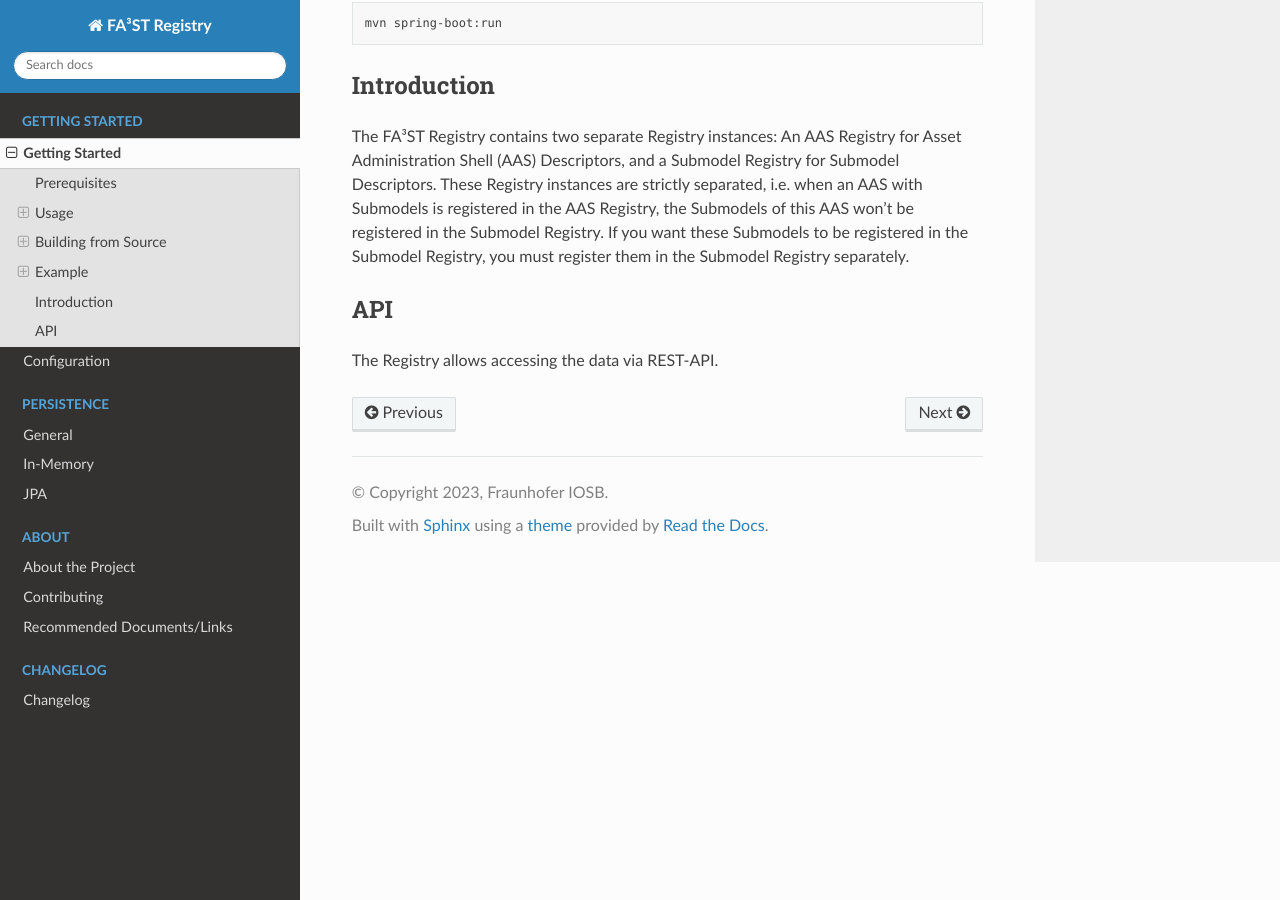
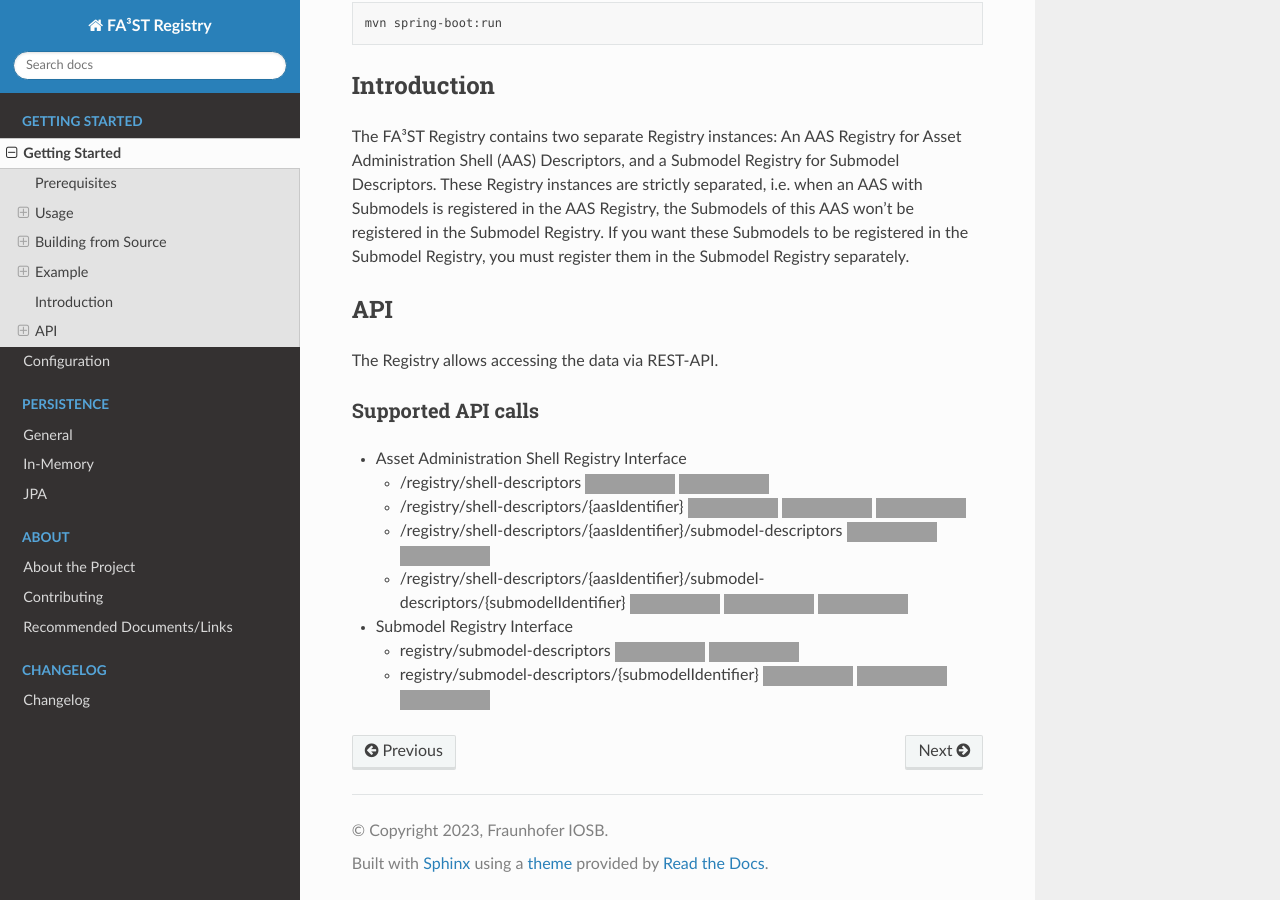
Before and after one commit to FraunhoferIOSB/FAAAST-Registry, a Sphinx documentation site: the page built from docs/source/gettingstarted/gettingstarted.md, in a window 1280 px wide and 900 px high, scrolled down 1240 px. Built offline with Sphinx 7.4.7 and the Read the Docs theme 2.0.0, drawn with Linux system fonts in a browser that asks for light colours; grey boxes are pictures that could not be loaded.

```diff
--- a/docs/source/gettingstarted/gettingstarted.md
+++ b/docs/source/gettingstarted/gettingstarted.md
@@ -62,3 +62,15 @@ The FA³ST Registry contains two separate Registry instances: An AAS Registry fo
 ## API
 
 The Registry allows accessing the data via REST-API.
+
+### Supported API calls
+
+-   Asset Administration Shell Registry Interface
+    -   /registry/shell-descriptors ![GET](https://img.shields.io/badge/GET-blue) ![POST](https://img.shields.io/badge/POST-brightgreen)
+    -   /registry/shell-descriptors/{aasIdentifier} ![GET](https://img.shields.io/badge/GET-blue) ![PUT](https://img.shields.io/badge/PUT-orange) ![DELETE](https://img.shields.io/badge/DELETE-red)
+    -   /registry/shell-descriptors/{aasIdentifier}/submodel-descriptors ![GET](https://img.shields.io/badge/GET-blue) ![POST](https://img.shields.io/badge/POST-brightgreen)
+    -   /registry/shell-descriptors/{aasIdentifier}/submodel-descriptors/{submodelIdentifier} ![GET](https://img.shields.io/badge/GET-blue) ![PUT](https://img.shields.io/badge/PUT-orange) ![DELETE](https://img.shields.io/badge/DELETE-red)
+
+-   Submodel Registry Interface
+    -   registry/submodel-descriptors ![GET](https://img.shields.io/badge/GET-blue) ![POST](https://img.shields.io/badge/POST-brightgreen)
+    -   registry/submodel-descriptors/{submodelIdentifier} ![GET](https://img.shields.io/badge/GET-blue) ![PUT](https://img.shields.io/badge/PUT-orange) ![DELETE](https://img.shields.io/badge/DELETE-red)
```
Also changed, not shown: README.md (+37 -2 lines).
